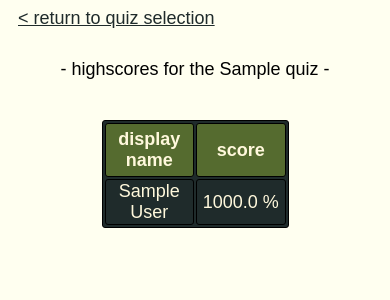
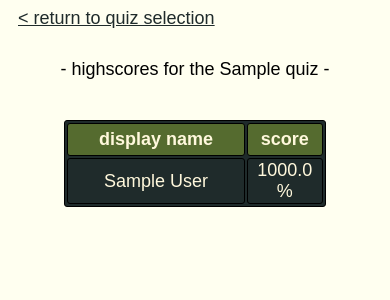
Before and after one commit to JBiondi/fullstack_quiz, a Django app: template frontend/templates/frontend/highscores.html in a window 390 px wide. Shown: the top 300 px of the page. Run offline with Django 3.2, Linux system fonts and the light colour scheme; tables that the repository leaves empty hold one stand-in row (values such as "Sample post"); the template is opened without the code that fills it: values that come from a table or form of the project are taken from there, most other values are stand-ins (such as "Sample title", 1, 10 or a date in 2020); some web fonts are replaced.

Commit message:
Highscore table width considerations for different screen sizes

```diff
--- a/frontend/static/css/styles.css
+++ b/frontend/static/css/styles.css
@@ -350,6 +350,10 @@ body.django-prog .display-name-prompt {
         font-size: 20px;
     }
 
+    table, th, td {
+        width: 70%;
+    }
+
     /*VG specific*/
 
     body.vg-quotes {
@@ -405,4 +409,8 @@ body.django-prog .display-name-prompt {
     body.django-prog .photo-credit {
         display: none;
     }
+
+    table, th, td {
+        width: 30%
+    }
 }
```
